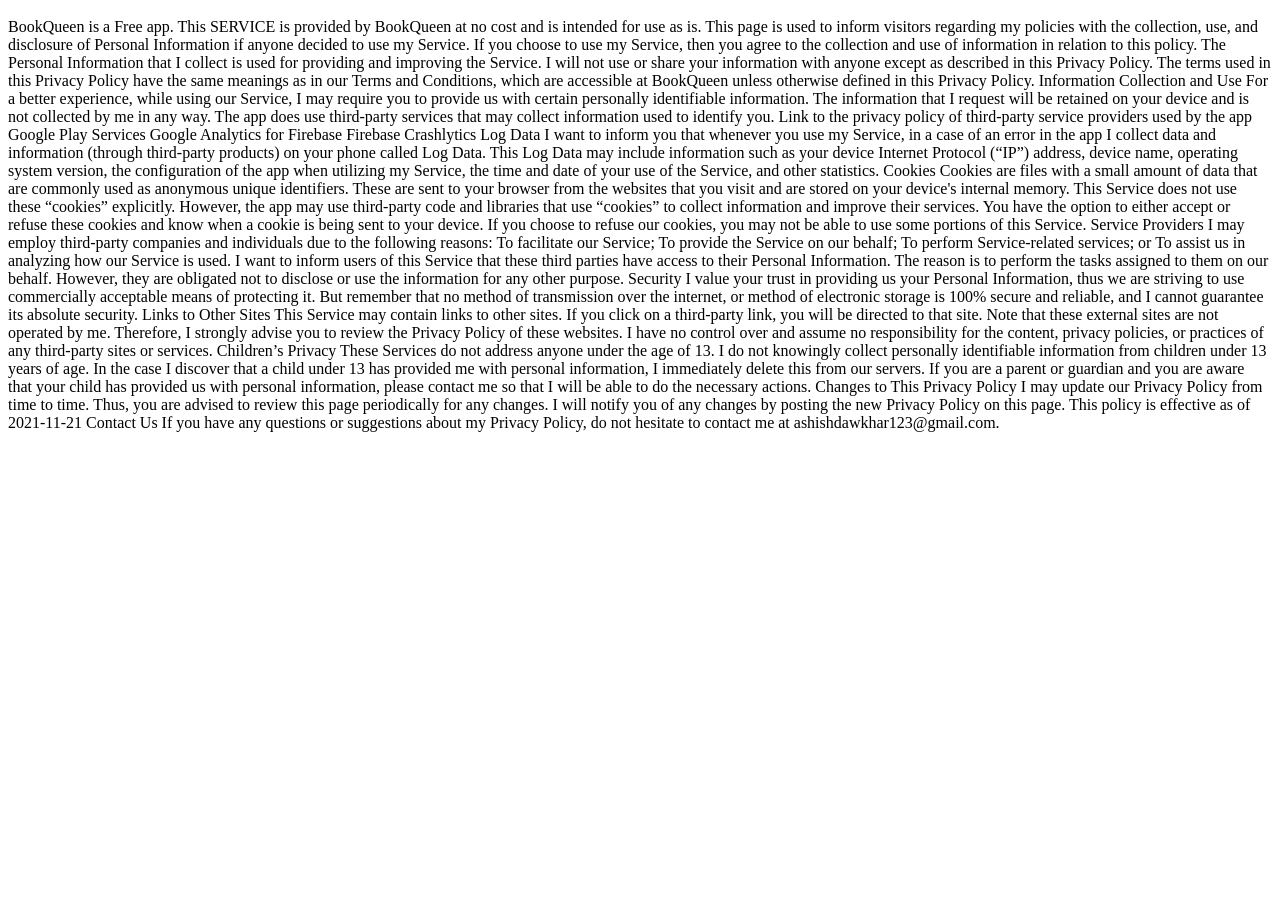
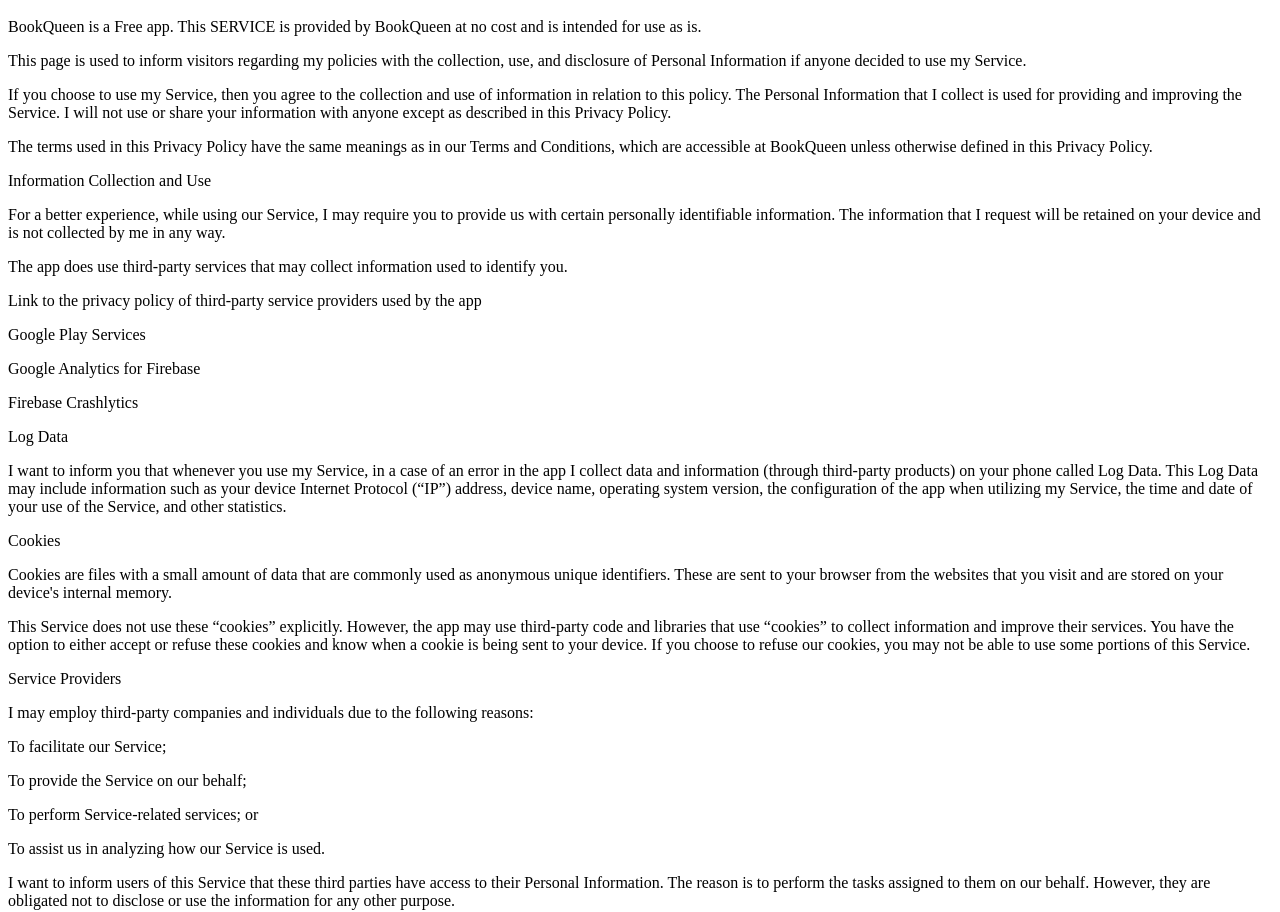
Before and after one commit to AVD1234/BookQueenprivacypolicy, a plain HTML site: page index.html in a window 1280 px wide. Shown: the part 48-960 px from the top of the page. Before the commit the page ends 800 px from the top, so only its background shows below. Drawn offline with Linux system fonts and the light colour scheme.

Commit message:
Update index.html

```diff
--- a/index.html
+++ b/index.html
@@ -1,42 +1,42 @@
 <h1>Privacy Policy</h1>
 <p>BookQueen is a Free app. This SERVICE is provided by BookQueen at no cost and is intended for use as is.
-This page is used to inform visitors regarding my policies with the collection, use, and disclosure of Personal Information if anyone decided to use my Service.
-If you choose to use my Service, then you agree to the collection and use of information in relation to this policy. The Personal Information that I collect is used for providing and improving the Service. I will not use or share your information with anyone except as described in this Privacy Policy.
-The terms used in this Privacy Policy have the same meanings as in our Terms and Conditions, which are accessible at BookQueen unless otherwise defined in this Privacy Policy.
-Information Collection and Use
-For a better experience, while using our Service, I may require you to provide us with certain personally identifiable information. The information that I request will be retained on your device and is not collected by me in any way.
-The app does use third-party services that may collect information used to identify you.
-Link to the privacy policy of third-party service providers used by the app
-Google Play Services
-Google Analytics for Firebase
-Firebase Crashlytics
-Log Data
-I want to inform you that whenever you use my Service, in a case of an error in the app I collect data and information (through third-party products) on your phone called Log Data. This Log Data may include information such as your device Internet Protocol (“IP”) address, device name, operating system version, the configuration of the app when utilizing my Service, the time and date of your use of the Service, and other statistics.
+  </p>
+<p>This page is used to inform visitors regarding my policies with the collection, use, and disclosure of Personal Information if anyone decided to use my Service.</p>
+<p>If you choose to use my Service, then you agree to the collection and use of information in relation to this policy. The Personal Information that I collect is used for providing and improving the Service. I will not use or share your information with anyone except as described in this Privacy Policy.</p>
+<p>The terms used in this Privacy Policy have the same meanings as in our Terms and Conditions, which are accessible at BookQueen unless otherwise defined in this Privacy Policy.</p>
+<p>Information Collection and Use</p>
+<p>For a better experience, while using our Service, I may require you to provide us with certain personally identifiable information. The information that I request will be retained on your device and is not collected by me in any way.</p>
+<p>The app does use third-party services that may collect information used to identify you.</p>
+<p>Link to the privacy policy of third-party service providers used by the app</p>
+<p>Google Play Services</p>
+<p>Google Analytics for Firebase</p>
+<p>Firebase Crashlytics</p>
+<p>Log Data</p>
+<p>I want to inform you that whenever you use my Service, in a case of an error in the app I collect data and information (through third-party products) on your phone called Log Data. This Log Data may include information such as your device Internet Protocol (“IP”) address, device name, operating system version, the configuration of the app when utilizing my Service, the time and date of your use of the Service, and other statistics.</p>
 
-Cookies
+<p>Cookies</p>
 
-Cookies are files with a small amount of data that are commonly used as anonymous unique identifiers. These are sent to your browser from the websites that you visit and are stored on your device's internal memory.
-This Service does not use these “cookies” explicitly. However, the app may use third-party code and libraries that use “cookies” to collect information and improve their services. You have the option to either accept or refuse these cookies and know when a cookie is being sent to your device. If you choose to refuse our cookies, you may not be able to use some portions of this Service.
-Service Providers
-I may employ third-party companies and individuals due to the following reasons:
-To facilitate our Service;
-To provide the Service on our behalf;
-To perform Service-related services; or
-To assist us in analyzing how our Service is used.
-I want to inform users of this Service that these third parties have access to their Personal Information. The reason is to perform the tasks assigned to them on our behalf. However, they are obligated not to disclose or use the information for any other purpose.
+<p>Cookies are files with a small amount of data that are commonly used as anonymous unique identifiers. These are sent to your browser from the websites that you visit and are stored on your device's internal memory.
+<p>This Service does not use these “cookies” explicitly. However, the app may use third-party code and libraries that use “cookies” to collect information and improve their services. You have the option to either accept or refuse these cookies and know when a cookie is being sent to your device. If you choose to refuse our cookies, you may not be able to use some portions of this Service.</p>
+<p>Service Providers</p>
+<p>I may employ third-party companies and individuals due to the following reasons:</p>
+<p>To facilitate our Service;</p>
+<p>To provide the Service on our behalf;</p>
+<p>To perform Service-related services; or</p>
+<p>To assist us in analyzing how our Service is used.</p>
+<p>I want to inform users of this Service that these third parties have access to their Personal Information. The reason is to perform the tasks assigned to them on our behalf. However, they are obligated not to disclose or use the information for any other purpose.</p>
 
-Security
+<p>Security</p>
 
-I value your trust in providing us your Personal Information, thus we are striving to use commercially acceptable means of protecting it. But remember that no method of transmission over the internet, or method of electronic storage is 100% secure and reliable, and I cannot guarantee its absolute security.
-Links to Other Sites
-This Service may contain links to other sites. If you click on a third-party link, you will be directed to that site. Note that these external sites are not operated by me. Therefore, I strongly advise you to review the Privacy Policy of these websites. I have no control over and assume no responsibility for the content, privacy policies, or practices of any third-party sites or services.
-Children’s Privacy
+<p>I value your trust in providing us your Personal Information, thus we are striving to use commercially acceptable means of protecting it. But remember that no method of transmission over the internet, or method of electronic storage is 100% secure and reliable, and I cannot guarantee its absolute security.</p>
+<p>Links to Other Sites</p>
+<p>This Service may contain links to other sites. If you click on a third-party link, you will be directed to that site. Note that these external sites are not operated by me. Therefore, I strongly advise you to review the Privacy Policy of these websites. I have no control over and assume no responsibility for the content, privacy policies, or practices of any third-party sites or services.</p>
+<p>Children’s Privacy</p>
 
-These Services do not address anyone under the age of 13. I do not knowingly collect personally identifiable information from children under 13 years of age. In the case I discover that a child under 13 has provided me with personal information, I immediately delete this from our servers. If you are a parent or guardian and you are aware that your child has provided us with personal information, please contact me so that I will be able to do the necessary actions.
-Changes to This Privacy Policy
-I may update our Privacy Policy from time to time. Thus, you are advised to review this page periodically for any changes. I will notify you of any changes by posting the new Privacy Policy on this page.
-This policy is effective as of 2021-11-21
-Contact Us
+<p>These Services do not address anyone under the age of 13. I do not knowingly collect personally identifiable information from children under 13 years of age. In the case I discover that a child under 13 has provided me with personal information, I immediately delete this from our servers. If you are a parent or guardian and you are aware that your child has provided us with personal information, please contact me so that I will be able to do the necessary actions.</p>
+<p>Changes to This Privacy Policy</p>
+<p>I may update our Privacy Policy from time to time. Thus, you are advised to review this page periodically for any changes. I will notify you of any changes by posting the new Privacy Policy on this page.</p>
+<p>This policy is effective as of 2021-11-21</p>
+<p>Contact Us</p>
 
-If you have any questions or suggestions about my Privacy Policy, do not hesitate to contact me at ashishdawkhar123@gmail.com.
-</p>
+<p>If you have any questions or suggestions about my Privacy Policy, do not hesitate to contact me at ashishdawkhar123@gmail.com.</p>
```
